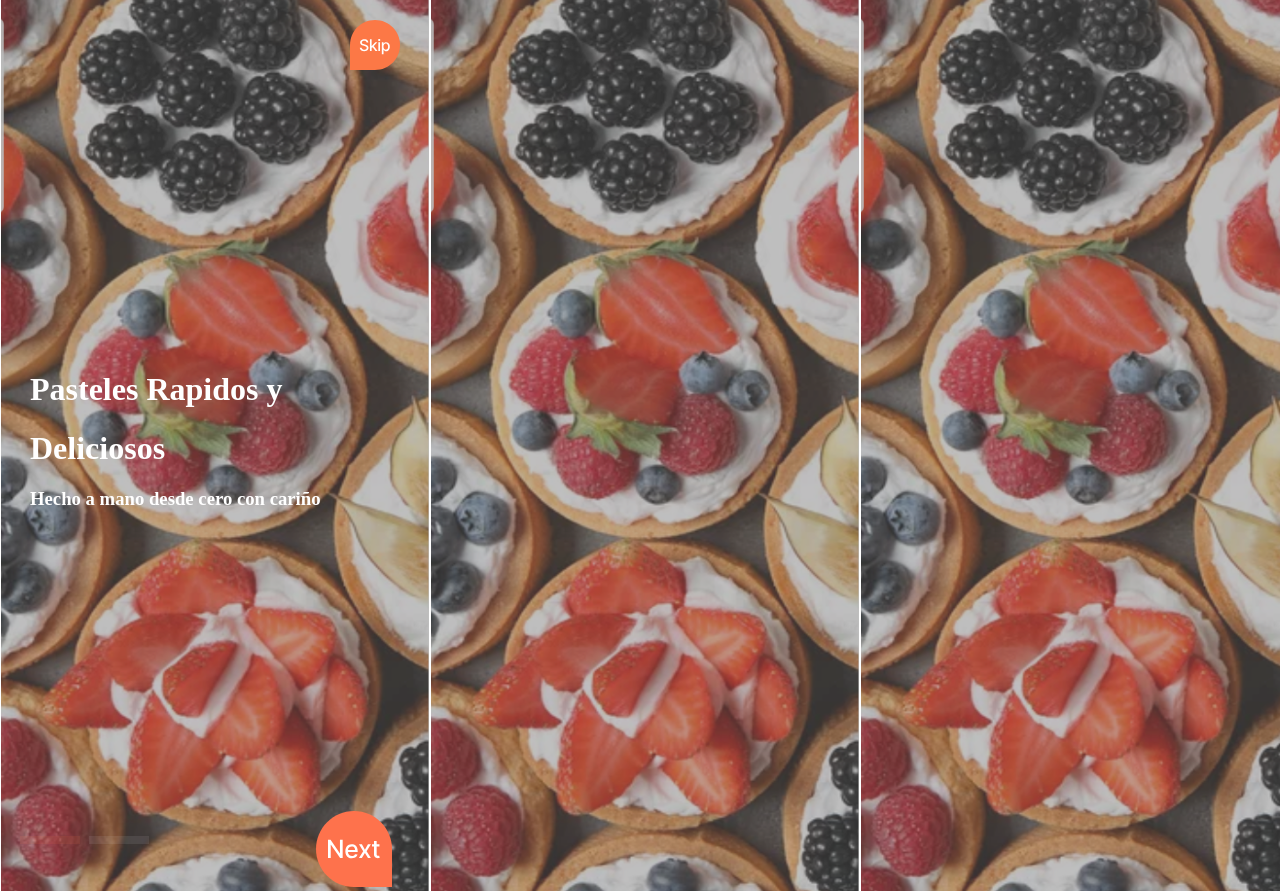
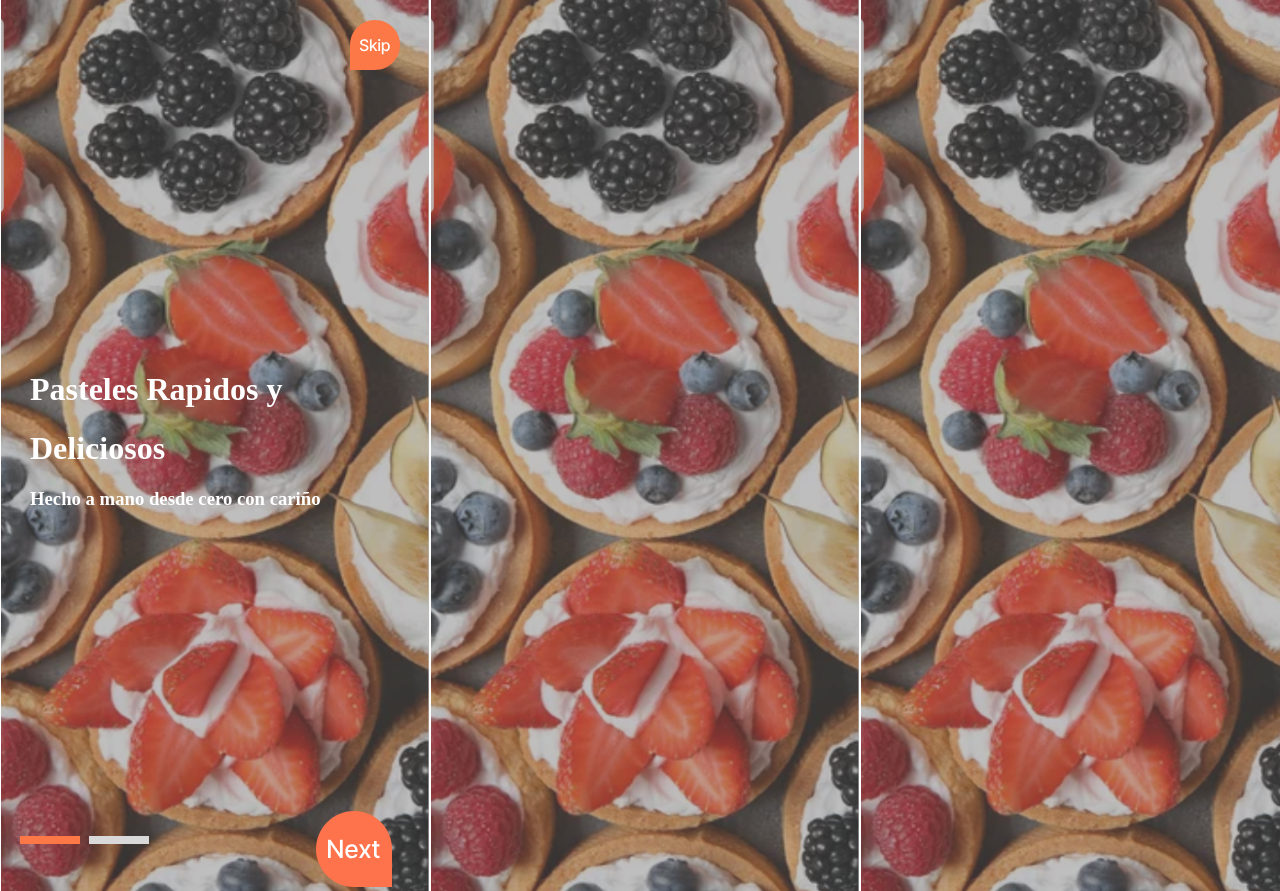
Before and after one commit to HuascarGutierrez/pasteleria-Nino, a React (Vite) app: page / in a window 1280 px wide. Built offline with nearby package versions, Linux system fonts and the light colour scheme.

Commit message:
commit of inicio1

```diff
--- a/src/inicio/Rectangulo.jsx
+++ b/src/inicio/Rectangulo.jsx
@@ -3,7 +3,7 @@ import "../styles/Rectangulo.css"
 function Rectangulo() {
   return (
     <div className='Rectangulo'>
-        <img src='./processbar.svg'></img>
+        <img src='./processbar.svg' className='imagen'></img>
     </div>
   )
 }
--- a/src/styles/Rectangulo.css
+++ b/src/styles/Rectangulo.css
@@ -4,3 +4,7 @@
     left: 20px;
     top: 830px;
 }
+.imagen
+{
+    opacity: 1 !important;
+}
```
Also changed, not shown: public/background.svg.
